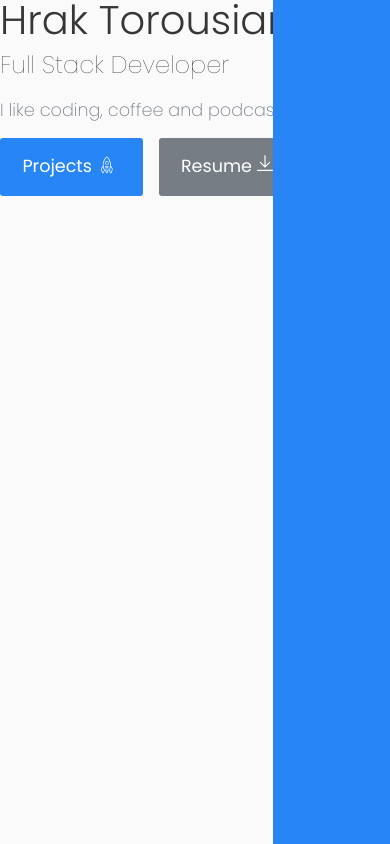
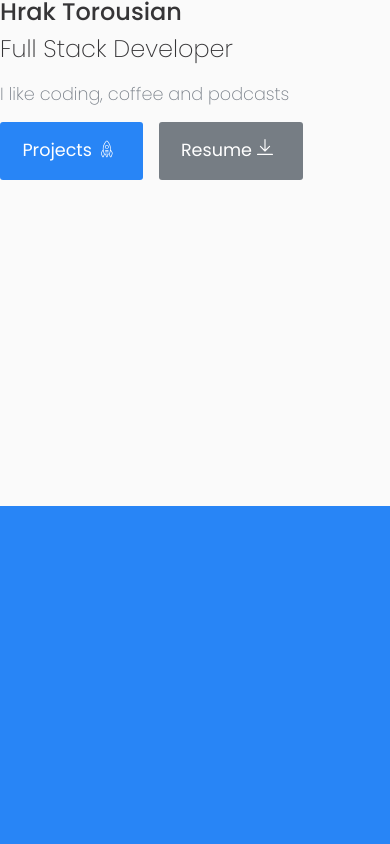
Before and after one commit to hrakt/hrakt.github.io, a Next.js app: page / in a window 390 px wide. Built offline with nearby package versions, Linux system fonts and the light colour scheme.

Commit message:
Make main font responsive

```diff
--- a/components/Main/Main.module.scss
+++ b/components/Main/Main.module.scss
@@ -9,16 +9,18 @@
   }
 }
 .mainContainer {
-  max-width: 40rem;
+  max-width: 30rem;
+  position: relative;
+
   &__heading1 {
-    font-size: 2.5rem;
-    font-weight: 300;
+    font-size: 1.5rem;
+    font-weight: 500;
     margin-bottom: 0.8rem;
   }
 
   &__heading2 {
     font-size: 1.5rem;
-    font-weight: 100;
+    font-weight: 200;
     margin-bottom: 1.6rem;
   }
   .paragraph {
@@ -43,10 +45,9 @@
 
 .secondaryContainer {
   position: absolute;
-  width: 30%;
-  height: 100%;
-  top: 0;
-  right: 0;
+  width: 100%;
+  height: 40%;
+  bottom: 0;
   background-color: #2885f6;
 }
 
@@ -60,8 +61,34 @@
 
 @include tablet {
   .mainContainer {
-    position: relative;
+    max-width: 40rem;
+    top: 20%;
+    left: 18%;
 
+    &__heading1 {
+      font-size: 2.5rem;
+      font-weight: 500;
+    }
+    &__heading2 {
+      font-size: 1.5rem;
+      font-weight: 200;
+    }
+  }
+
+  .secondaryContainer {
+    position: absolute;
+    width: 30%;
+    height: 100%;
+    top: 0;
+    right: 0;
+    background-color: #2885f6;
+  }
+}
+
+@include desktop {
+  .mainContainer {
+    top: 20%;
+    left: 18%;
     &__heading1 {
       font-size: 4.5rem;
       font-weight: 500;
@@ -72,10 +99,3 @@
     }
   }
 }
-
-@include desktop {
-  .mainContainer {
-    top: 20%;
-    left: 18%;
-  }
-}
```
